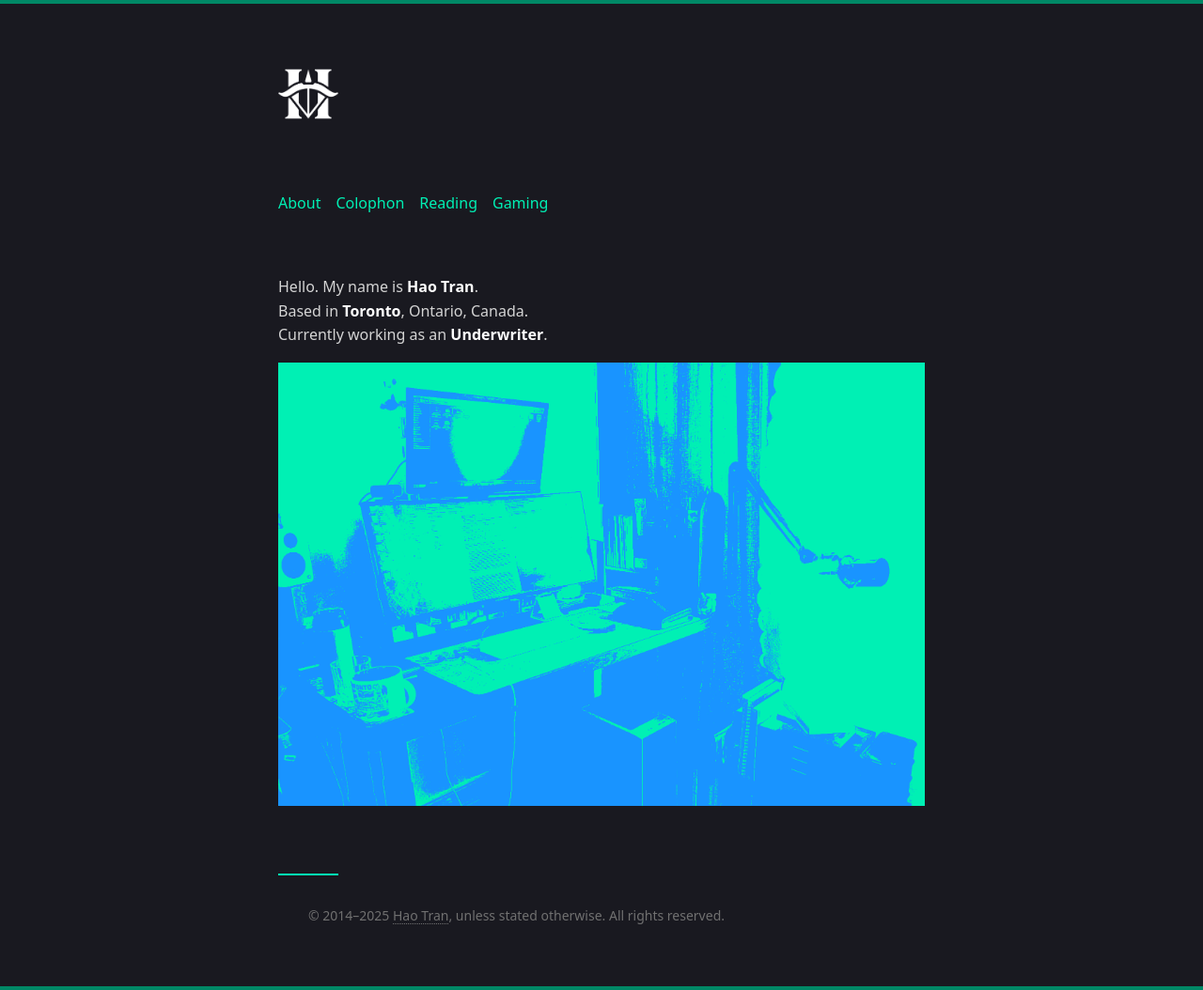
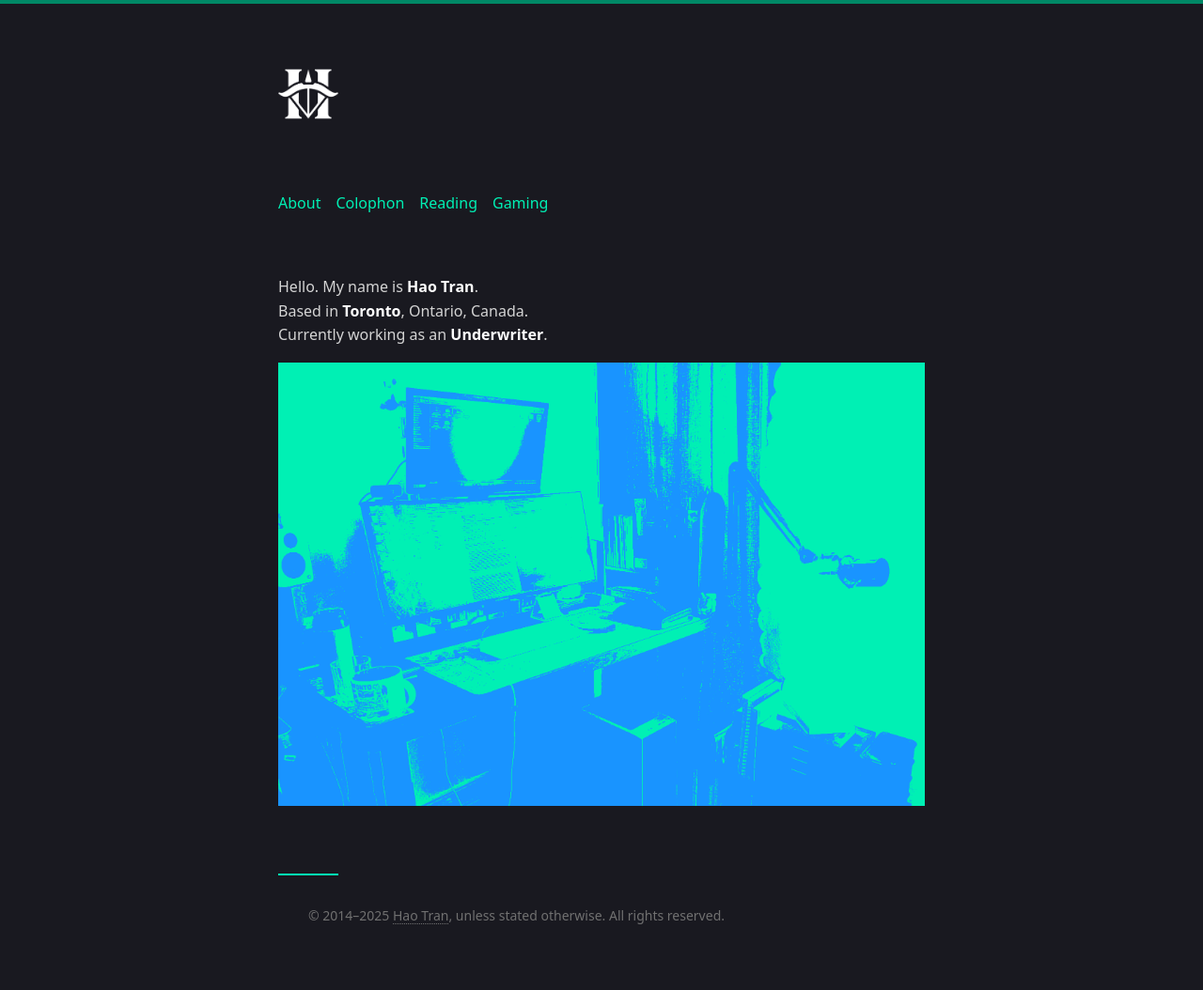
Before and after one commit to KlazHTT/personal-website, a Jekyll site: the page built from index.md, in a window 1280 px wide. Shown: the whole page at 94% size. Built offline with Jekyll 4.4.1, drawn with Linux system fonts in a browser that asks for light colours.

Commit message:
Remove body bottom-border due to issues with viewport flex

```diff
--- a/assets/css/style.css
+++ b/assets/css/style.css
@@ -37,7 +37,6 @@
 
 body {
   border-top: 4px solid var(--color-primary-alternative);
-  border-bottom: 4px solid var(--color-primary-alternative);
   background-color: var(--color-bg-main);
   font-size: 1em;
   line-height: 1.6;
```
